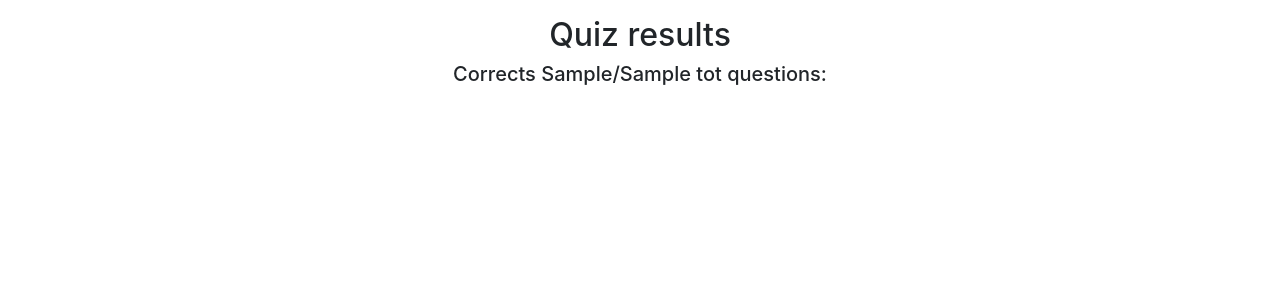
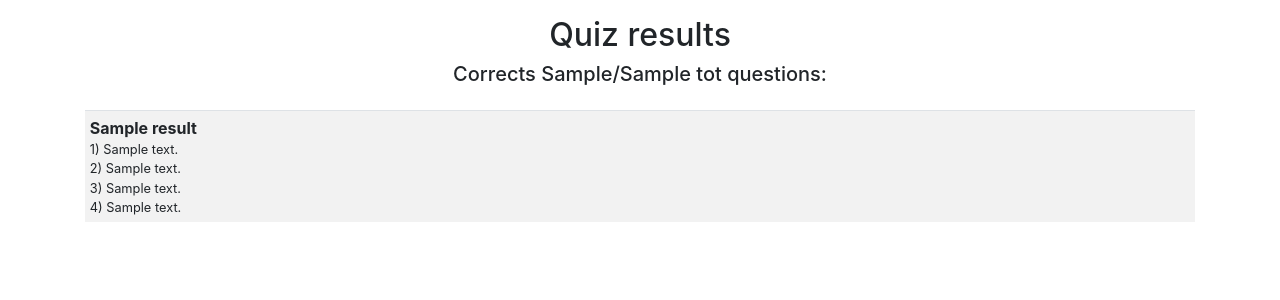
Before and after one commit to FrankN88/quiz-game, a Flask app: template templates/results.html in a window 1280 px wide. Shown: the part 48-348 px from the top of the page. Run offline with Flask 2, Linux system fonts and the light colour scheme; the template is opened without the code that fills it: most values are stand-ins (such as "Sample title", 1, 10 or a date in 2020); some libraries are stand-ins or nearby versions.

Commit message:
Show list of questions with answers (correct or wrong)

```diff
--- a/templates/results.html
+++ b/templates/results.html
@@ -4,6 +4,50 @@
             <div class="mt-2 mb-2 pt-2 pb-2">
                   <h2 class="text-center">Quiz results</h2>
                   <h5 class="text-center">Corrects {{tot_corrects}}/{{tot_questions}}:</h5>
+
+                  <table class="table table-striped table-sm mt-4">
+                        {%for result in results %}
+                        <tr>
+                              <td>
+                                    <strong>{{result['question']}}</strong>
+
+                                    <div class="small
+                                          {{ 'font-weight-bold' if result['answer_done'] == '1' else '' }}
+                                          {{ 'text-success' if result['answer_done'] == '1' and result['correct'] == '1' else '' }}
+                                          {{ 'text-danger' if result['answer_done'] == '1' and result['correct'] != '1' else '' }}
+                                    ">
+                                          1) {{result['answer1']}}
+                                    </div>
+
+                                    <div class="small
+                                          {{ 'font-weight-bold' if result['answer_done'] == '2' else '' }}
+                                          {{ 'text-success' if result['answer_done'] == '2' and result['correct'] == '2' else '' }}
+                                          {{ 'text-danger' if result['answer_done'] == '2' and result['correct'] != '2' else '' }}
+                                    ">
+                                          2) {{result['answer2']}}
+                                    </div>
+
+                                    <div class="small
+                                          {{ 'font-weight-bold' if result['answer_done'] == '3' else '' }}
+                                          {{ 'text-success' if result['answer_done'] == '3' and result['correct'] == '3' else '' }}
+                                          {{ 'text-danger' if result['answer_done'] == '3' and result['correct'] != '3' else '' }}
+                                    ">
+                                          3) {{result['answer3']}}
+                                    </div>
+
+                                    <div class="small
+                                          {{ 'font-weight-bold' if result['answer_done'] == '4' else '' }}
+                                          {{ 'text-success' if result['answer_done'] == '4' and result['correct'] == '4' else '' }}
+                                          {{ 'text-danger' if result['answer_done'] == '4' and result['correct'] != '4' else '' }}
+                                    ">
+                                          4) {{result['answer4']}}
+                                    </div>
+                              </td>
+                        </tr>
+                        {% endfor %}
+                  </table>
+
+
             </div>
       </div>
 
```
